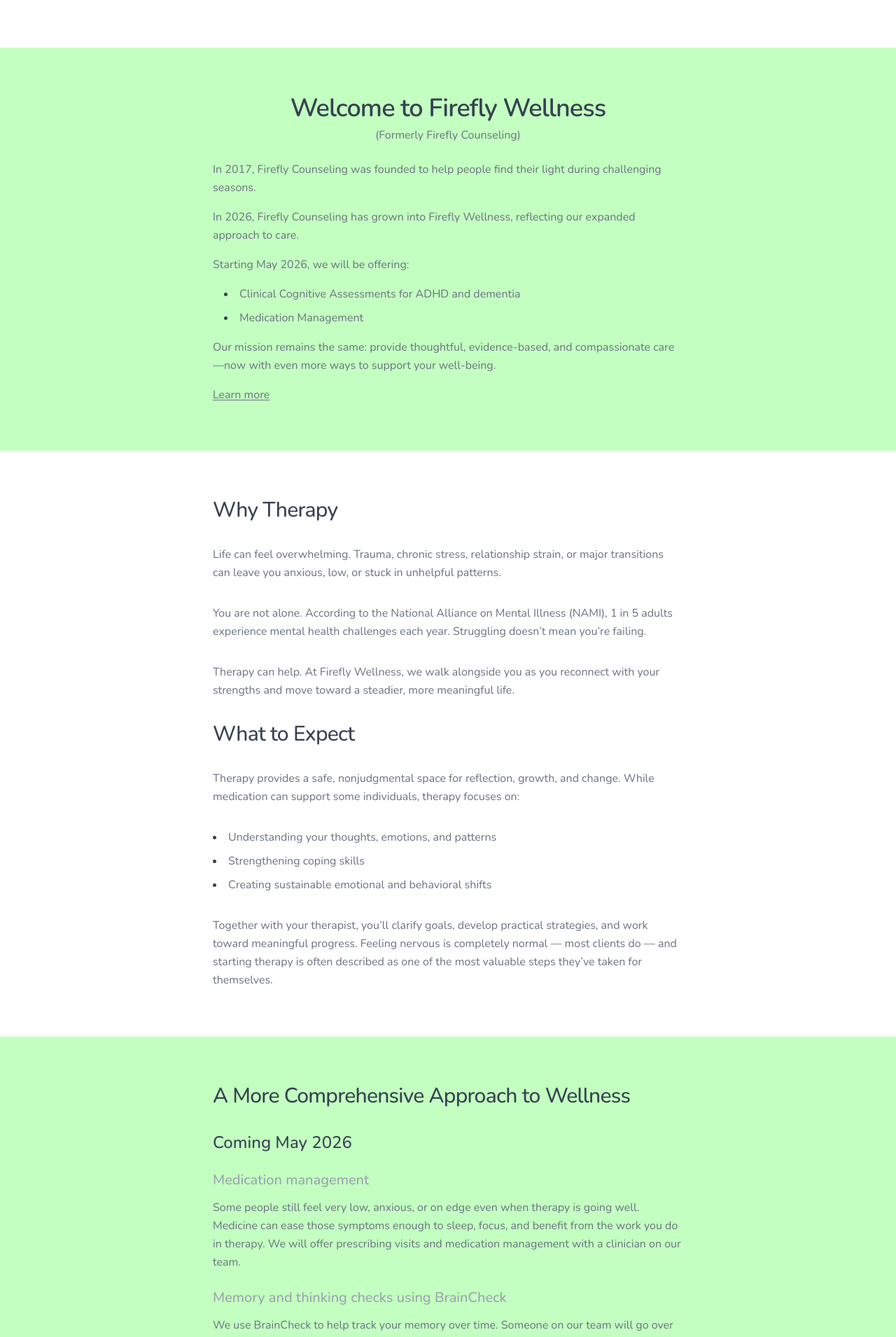
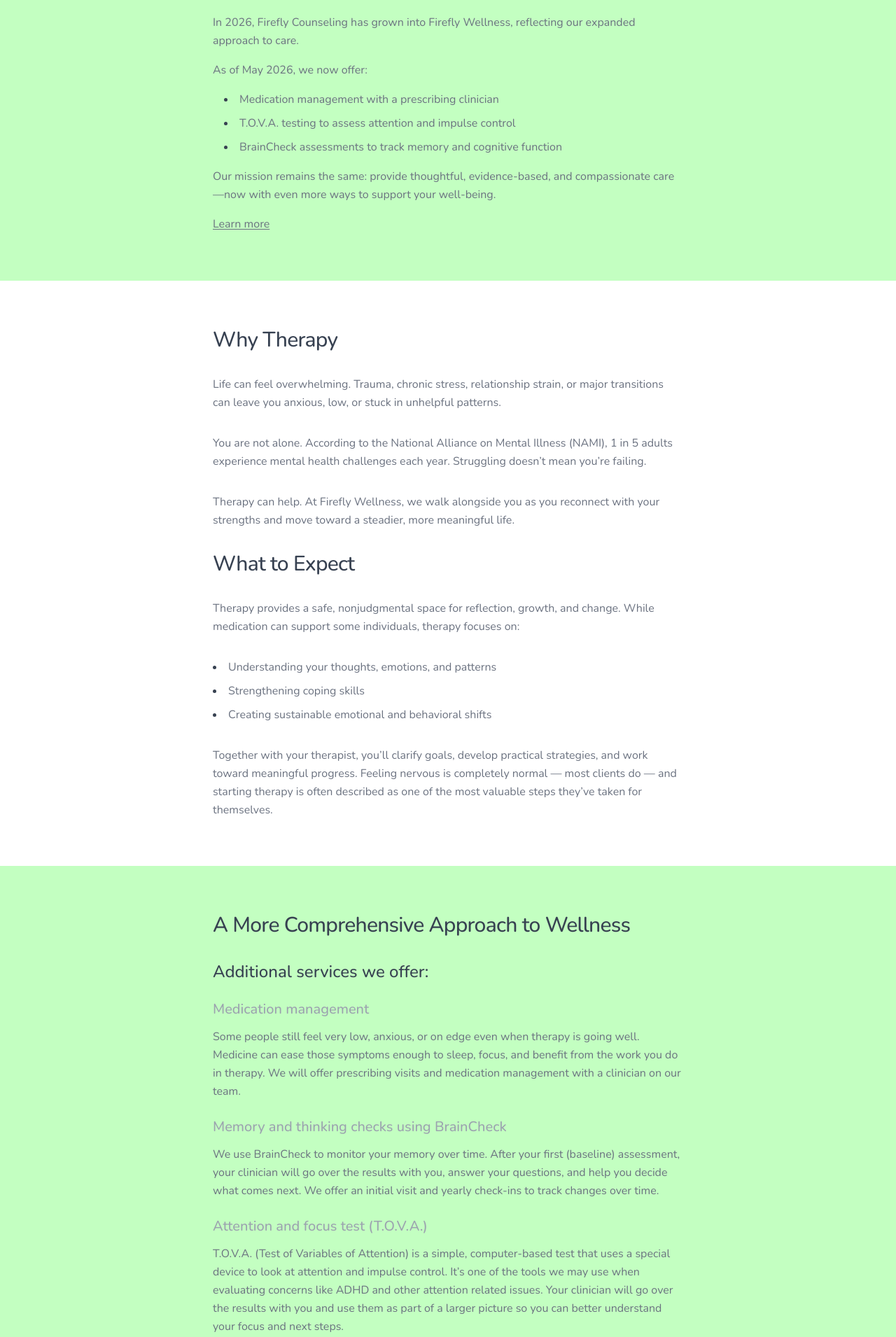
Before and after one commit to ChampionTechLLC/fireflywellness, a Next.js app: page / in a window 1280 px wide. Shown: the part 700-2610 px from the top of the page at 70% size. Built offline with nearby package versions, Linux system fonts and the light colour scheme.

Commit message:
new changes

```diff
--- a/src/app/page.tsx
+++ b/src/app/page.tsx
@@ -28,7 +28,7 @@
           Schedule an Appointment
         </Button>
       </div>
-      <Image src={HERO_LOGO_URL} alt="Firefly Wellness logo" className="p-[1.65rem] max-w-[80%] [&_img]:max-w-full" />
+      <Image src={HERO_LOGO_URL} alt="Firefly Wellness logo" className="p-[1.65rem] max-w-[48%] [&_img]:max-w-full" />
       <Section variant="green">
         <div className="mx-auto flex w-full max-w-2xl flex-col items-start gap-4 text-left">
           <Text variant="h1" className="w-full text-center">
@@ -38,17 +38,18 @@
             (Formerly Firefly Counseling)
           </Text>
           <Text variant="text" className="mt-2 w-full">
-            In 2017, Firefly Counseling was founded to help people find their light during challenging seasons.
+          In 2017, Firefly Counseling was founded to help people find their light during challenging seasons and reconnect with their sense of direction and well-being
           </Text>
           <Text variant="text" className="w-full">
             In 2026, Firefly Counseling has grown into Firefly Wellness, reflecting our expanded approach to care.
           </Text>
           <Text variant="text" className="w-full">
-            Starting May 2026, we will be offering:
+            As of May 2026, we now offer:
           </Text>
           <ul className={`${bulletList.listSection} w-full pl-4`}>
-            <li>Clinical Cognitive Assessments for ADHD and dementia</li>
-            <li>Medication Management</li>
+            <li>Medication management with a prescribing clinician</li>
+            <li>T.O.V.A. testing to assess attention and impulse control</li>
+            <li>BrainCheck assessments to track memory and cognitive function</li>
           </ul>
           <Text variant="text" className="w-full">
             Our mission remains the same: provide thoughtful, evidence-based, and compassionate care—now with even more ways to support your well-being.
--- a/src/data/comingServices.ts
+++ b/src/data/comingServices.ts
@@ -1,5 +1,5 @@
 /**
- * Upcoming offerings detailed under Services on the home page.
+ * Offerings detailed under Services on the home page.
  */
 
 export type ComingService = {
@@ -18,7 +18,7 @@
 
 export const comingServiceGroups: ComingServiceGroup[] = [
   {
-    heading: "Coming May 2026",
+    heading: "Additional services we offer:",
     items: [
       {
         id: "medication",
@@ -31,14 +31,14 @@
         id: "braincheck",
         title: "Memory and thinking checks using BrainCheck",
         paragraphs: [
-          "We use BrainCheck to help track your memory over time. Someone on our team will go over your results with you. They will answer your questions and help you plan what to do next. We will offer a first visit and yearly check-ins.",
+          "We use BrainCheck to monitor your memory over time. After your first (baseline) assessment, your clinician will go over the results with you, answer your questions, and help you decide what comes next. We offer an initial visit and yearly check-ins to track changes over time.",
         ],
       },
       {
         id: "tova",
         title: "Attention and focus test (T.O.V.A.)",
         paragraphs: [
-          "T.O.V.A. is a computer test that measures attention and impulse control. It helps when you are not sure about focus, finishing tasks, or slowing down when you need to. Your clinician uses the results as one part of your evaluation—not the whole story. We will offer T.O.V.A. assessments for clients who need them.",
+          "T.O.V.A. (Test of Variables of Attention) is a simple, computer-based test that uses a special device to look at attention and impulse control. It’s one of the tools we may use when evaluating concerns like ADHD and other attention related issues. Your clinician will go over the results with you and use them as part of a larger picture so you can better understand your focus and next steps.",
         ],
       },
     ],
```
